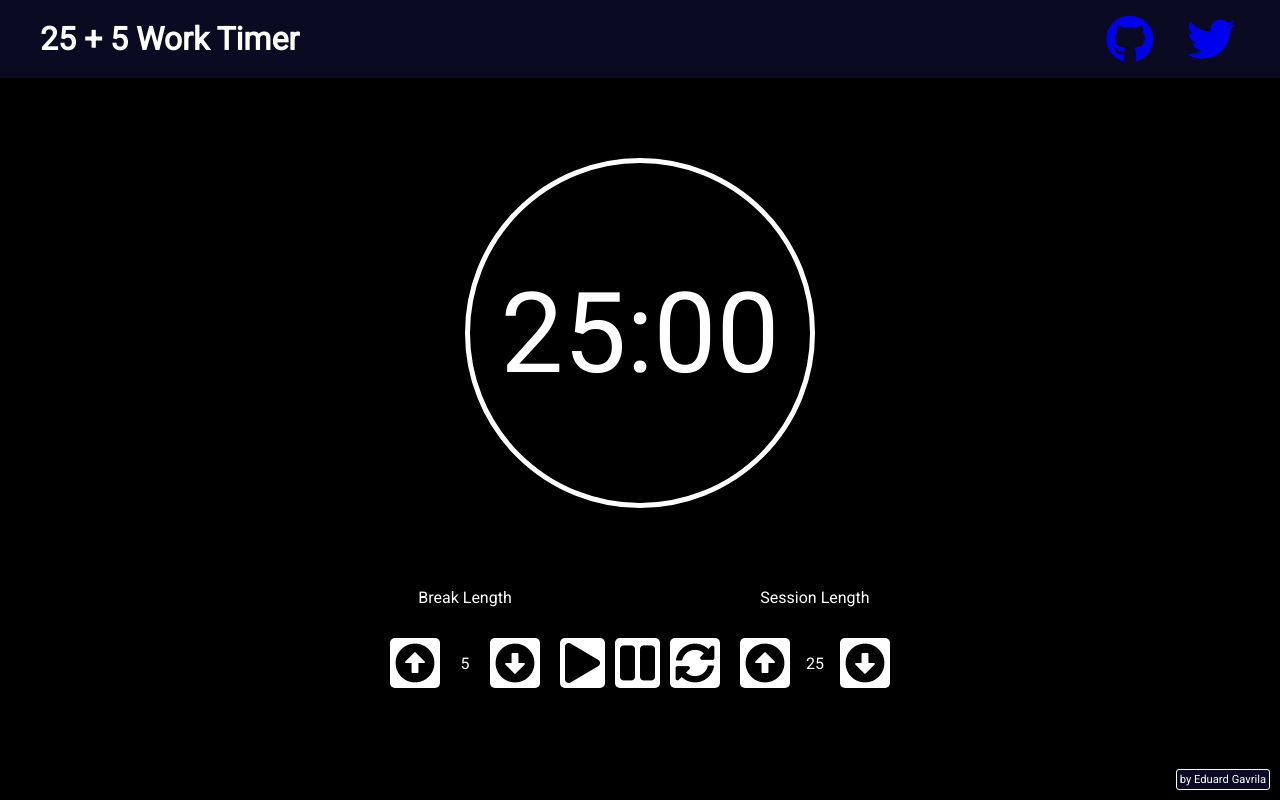
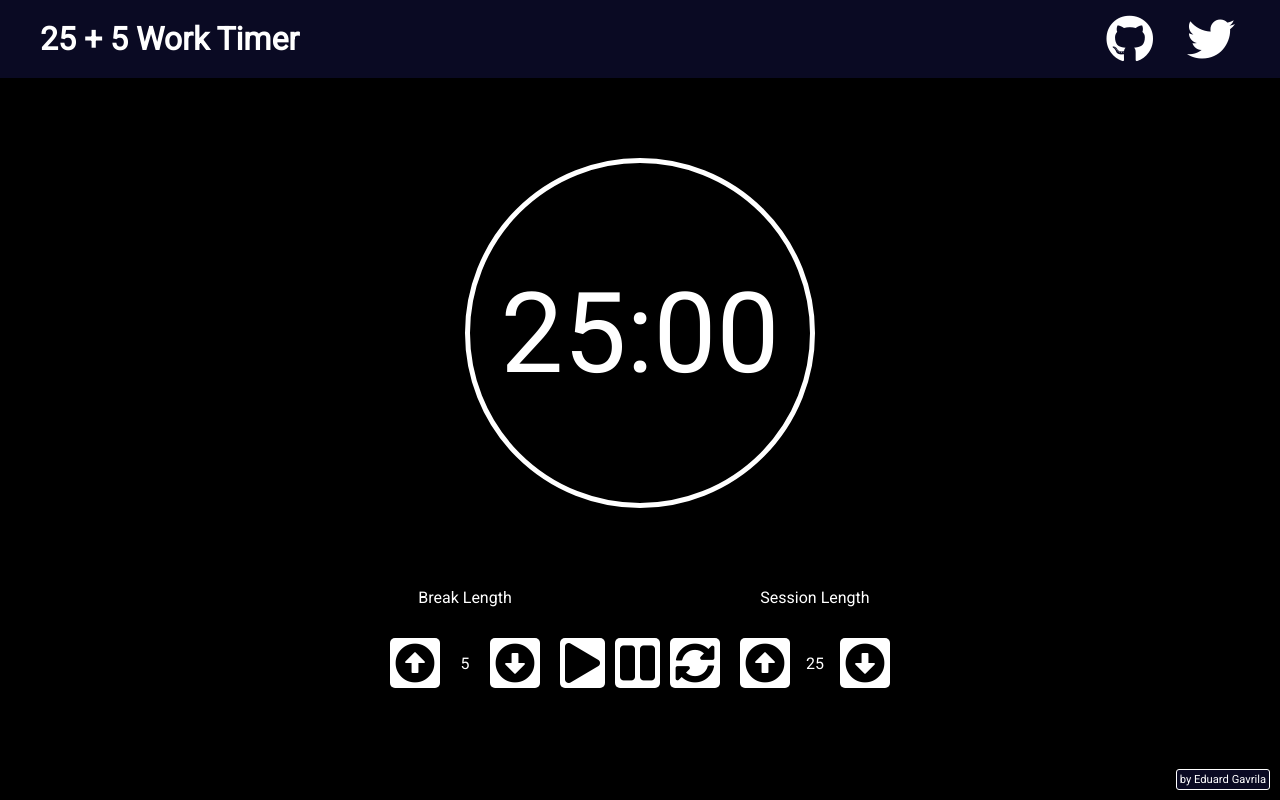
Before and after one commit to edy-gavrila/25-plus-5-clock, a plain HTML site: page index.html in a window 1280 px wide. Drawn offline with Linux system fonts and the light colour scheme.

Commit message:
Added few tweaks

```diff
--- a/index.html
+++ b/index.html
@@ -16,7 +16,10 @@
     <div class="header">
       <h1 class="main-title">25 + 5 Work Timer</h1>
       <div class="icons-container">
-        <a href="#" class="fab fa-3x fa-github icons"></a>
+        <a
+          href="https://github.com/edy-gavrila/freeCodeCamp-25-plus-5-clock"
+          class="fab fa-3x fa-github icons"
+        ></a>
         <a href="#" class="fab fa-3x fa-twitter icons"></a>
       </div>
     </div>
--- a/style.css
+++ b/style.css
@@ -35,6 +35,7 @@ body {
 
 .icons {
   padding: 0 15px;
+  color: white;
 }
 
 .timer-container {
```
